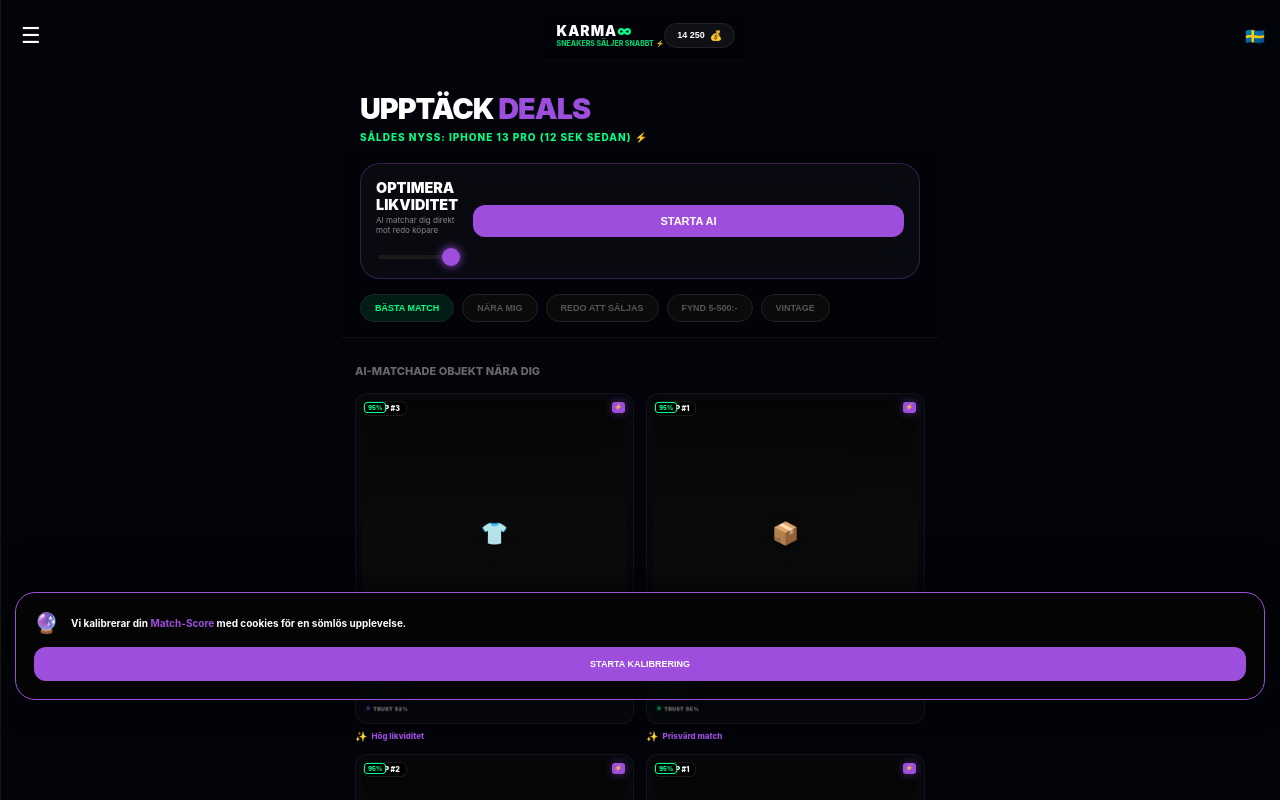
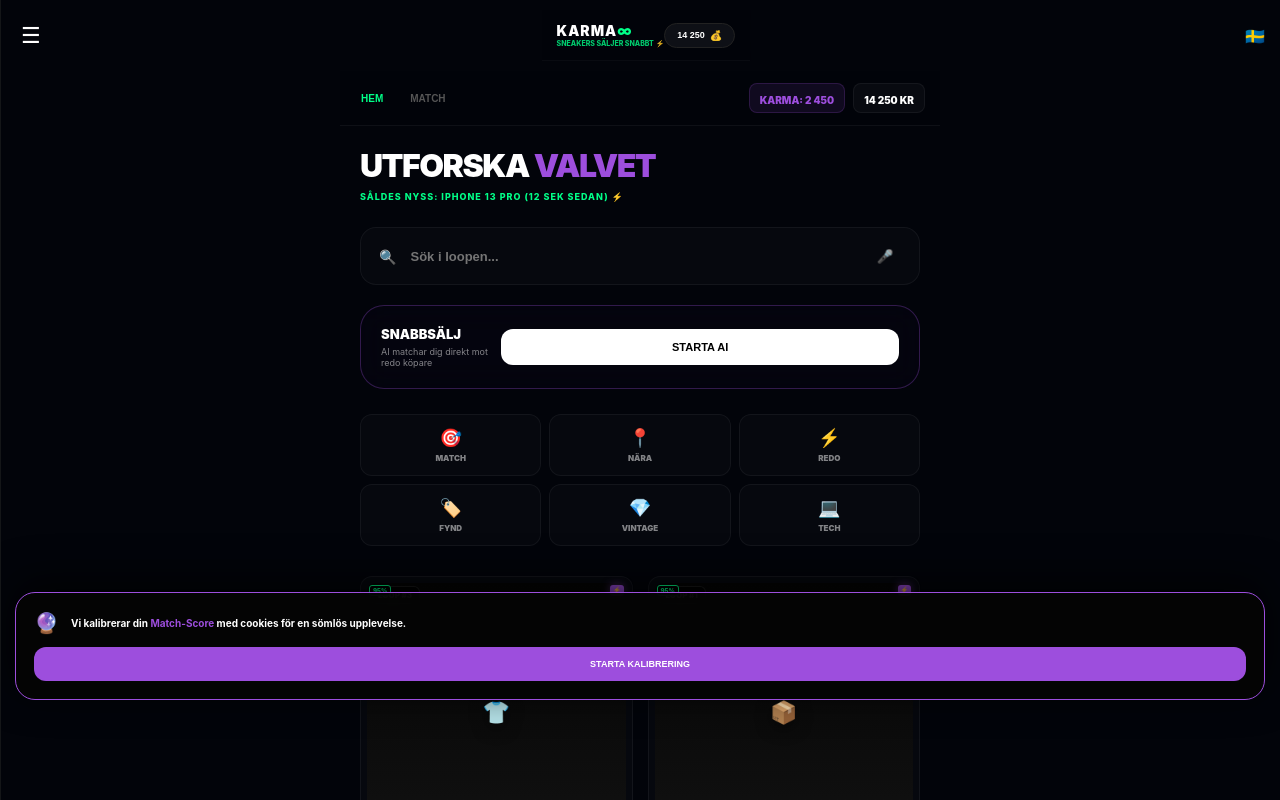
Before and after one commit to gascheckking/marketbeg-appGem, a Next.js app: page / in a window 1280 px wide. Shown: the top 800 px of the page. Built offline with nearby package versions, Linux system fonts and the light colour scheme.

Commit message:
Update page.tsx

```diff
--- a/app/page.tsx
+++ b/app/page.tsx
@@ -5,8 +5,8 @@ import FeedCardSell from '@/components/FeedCardSell';
 import LoadingAI from '@/components/LoadingAI';
 
 export default function Marketplace() {
-  const [itemCount, setItemCount] = useState(100);
   const [isAnalysing, setIsAnalysing] = useState(false);
+  const [isListening, setIsListening] = useState(false);
   const [activePulse, setActivePulse] = useState("Marknaden är het 🔥 124 aktiva matcher");
 
   // A. Användarorientering & B. Social Proof (Pulse-effekt)
@@ -23,9 +23,13 @@ export default function Marketplace() {
     return () => clearInterval(timer);
   }, []);
 
-  const categories = ["BÄSTA MATCH", "NÄRA MIG", "REDO ATT SÄLJAS", "FYND 5-500:-", "VINTAGE"];
+  // Smalare, avlånga kategorier för att slippa scroll
+  const categories = [
+    { n: "MATCH", i: "🎯" }, { n: "NÄRA", i: "📍" },
+    { n: "REDO", i: "⚡" }, { n: "FYND", i: "🏷️" },
+    { n: "VINTAGE", i: "💎" }, { n: "TECH", i: "💻" }
+  ];
 
-  // Utökad data för att stödja "Loop-tänket" och AI-beslut
   const items = [
     { id: "1", title: "Vintage Tee", price: 480, trust: 92, loop: 3, aiNote: "Hög likviditet" },
     { id: "2", title: "USB-C Hub", price: 245, trust: 95, loop: 1, aiNote: "Prisvärd match" },
@@ -38,53 +42,75 @@ export default function Marketplace() {
   return (
     <div className="page-wrapper" style={{ animation: 'fadeIn 0.5s ease' }}>
 
-      {/* 1️⃣ TOP SECTION - IDENTITET & SOCIAL PROOF */}
-      <div style={{ padding: '20px 20px 10px 20px' }}>
-        <h1 style={{ fontSize: '1.8rem', fontWeight: 900, margin: 0, letterSpacing: '-1px' }}>
-          UPPTÄCK <span style={{ color: 'var(--neon-purple)' }}>DEALS</span>
-        </h1>
-        <div style={{
-          fontSize: '10px',
-          fontWeight: 800,
-          color: 'var(--neon-mint)',
-          marginTop: '5px',
-          textTransform: 'uppercase',
-          letterSpacing: '1px'
-        }}>
-          {activePulse}
+      {/* 1️⃣ LÅST SYSTEM-NAV (Toppen - Saldo & Karma) */}
+      <div style={{
+        position: 'sticky', top: 0, zIndex: 100,
+        background: 'rgba(2, 4, 10, 0.98)', backdropFilter: 'blur(20px)',
+        borderBottom: '1px solid rgba(255,255,255,0.05)', padding: '12px 15px'
+      }}>
+        <div style={{ display: 'flex', justifyContent: 'space-between', alignItems: 'center' }}>
+          <div style={{ display: 'flex', gap: '15px', alignItems: 'center' }}>
+             <button style={{ background: 'none', border: 'none', color: 'var(--neon-mint)', fontWeight: 900, fontSize: '10px' }}>HEM</button>
+             <button style={{ background: 'none', border: 'none', color: '#555', fontWeight: 900, fontSize: '10px' }}>MATCH</button>
+          </div>
+          <div style={{ display: 'flex', gap: '8px', alignItems: 'center' }}>
+             <div style={{ background: 'rgba(157, 78, 221, 0.1)', padding: '4px 10px', borderRadius: '8px', border: '1px solid rgba(157, 78, 221, 0.2)' }}>
+                <span style={{ fontSize: '10px', fontWeight: 900, color: 'var(--neon-purple)' }}>KARMA: 2 450</span>
+             </div>
+             <div style={{ background: 'rgba(255,255,255,0.03)', padding: '4px 10px', borderRadius: '8px', border: '1px solid rgba(255,255,255,0.05)' }}>
+                <span style={{ fontSize: '10px', fontWeight: 900 }}>14 250 KR</span>
+             </div>
+          </div>
         </div>
       </div>
 
-      <div style={{
-        position: 'sticky',
-        top: 0,
-        zIndex: 10,
-        background: 'rgba(2, 4, 10, 0.95)',
-        backdropFilter: 'blur(15px)',
-        padding: '10px 20px',
-        borderBottom: '1px solid rgba(255,255,255,0.05)'
-      }}>
-        {/* 2️⃣ PRIMÄR HANDLING - AI SOM AKTÖR */}
+      <div style={{ padding: '20px' }}>
+        {/* 2️⃣ IDENTITY & PULSE */}
+        <header style={{ marginBottom: '25px' }}>
+          <h1 style={{ fontSize: '2rem', fontWeight: 900, margin: 0, letterSpacing: '-1.5px' }}>
+            UTFORSKA <span style={{ color: 'var(--neon-purple)' }}>VALVET</span>
+          </h1>
+          <div style={{ fontSize: '9px', fontWeight: 800, color: 'var(--neon-mint)', marginTop: '6px', letterSpacing: '1px' }}>
+            {activePulse.toUpperCase()}
+          </div>
+        </header>
+
+        {/* 3️⃣ SÖK MED RÖSTSTYRNING */}
+        <div style={{
+          background: 'rgba(255,255,255,0.02)', borderRadius: '16px',
+          padding: '12px 18px', display: 'flex', alignItems: 'center', gap: '12px',
+          border: '1px solid rgba(255,255,255,0.05)', marginBottom: '20px'
+        }}>
+          <span style={{ fontSize: '14px' }}>🔍</span>
+          <input
+            type="text" placeholder="Sök i loopen..."
+            style={{ background: 'transparent', border: 'none', color: '#fff', flex: 1, outline: 'none', fontSize: '13px', fontWeight: 600 }}
+          />
+          <button
+            onClick={() => setIsListening(!isListening)}
+            style={{
+              background: isListening ? 'var(--neon-purple)' : 'transparent',
+              border: 'none', borderRadius: '50%', width: '32px', height: '32px', transition: '0.3s',
+              boxShadow: isListening ? '0 0 15px var(--neon-purple)' : 'none'
+            }}>
+            {isListening ? '🎙️' : '🎤'}
+          </button>
+        </div>
+
+        {/* 4️⃣ SNABBSÄLJ (AI SOM AKTÖR) */}
         <div className="glass-card" style={{
-          padding: '15px',
-          borderRadius: '20px',
-          marginBottom: '10px',
-          border: '1px solid rgba(157, 78, 221, 0.3)'
+          padding: '20px', borderRadius: '24px', marginBottom: '25px',
+          border: '1px solid rgba(157, 78, 221, 0.3)', background: 'rgba(157, 78, 221, 0.02)'
         }}>
-          <div style={{ display: 'flex', justifyContent: 'space-between', alignItems: 'center', gap: '15px' }}>
-            <div style={{ flex: 1 }}>
-              <h2 style={{ fontSize: '0.9rem', fontWeight: 900, margin: 0 }}>OPTIMERA LIKVIDITET</h2>
-              <p style={{ fontSize: '8px', opacity: 0.5, margin: '2px 0 8px' }}>AI matchar dig direkt mot redo köpare</p>
-              <input
-                type="range" min="1" max="100" value={itemCount}
-                onChange={(e) => setItemCount(parseInt(e.target.value))}
-                className="karma-slider"
-              />
+          <div style={{ display: 'flex', justifyContent: 'space-between', alignItems: 'center' }}>
+            <div>
+              <h2 style={{ fontSize: '13px', fontWeight: 900, margin: 0 }}>SNABBSÄLJ</h2>
+              <p style={{ fontSize: '9px', opacity: 0.5, margin: '4px 0 0' }}>AI matchar dig direkt mot redo köpare</p>
             </div>
             <button
               onClick={() => setIsAnalysing(!isAnalysing)}
               className="primary-btn"
-              style={{ background: 'var(--neon-purple)', color: '#fff', padding: '10px 15px' }}>
+              style={{ background: '#fff', color: '#000', padding: '12px 20px', fontSize: '11px' }}>
               {isAnalysing ? 'STOPPA' : 'STARTA AI'}
             </button>
           </div>
@@ -92,67 +118,58 @@ export default function Marketplace() {
 
         {isAnalysing && <LoadingAI />}
 
-        {/* 3️⃣ KATEGORIER (Förstärkta chips) */}
-        <div style={{ display: 'flex', gap: '8px', overflowX: 'auto', padding: '5px 0', scrollbarWidth: 'none' }}>
+        {/* 5️⃣ SMALA KATEGORIER (3 i bredd för noll scroll) */}
+        <div style={{ display: 'grid', gridTemplateColumns: 'repeat(3, 1fr)', gap: '8px', marginBottom: '30px' }}>
           {categories.map((cat, i) => (
-            <button key={i} style={{
-              whiteSpace: 'nowrap', padding: '8px 14px', borderRadius: '20px',
-              border: '1px solid #222', background: i === 0 ? 'rgba(0,255,136,0.1)' : '#0a0a0a',
-              color: i === 0 ? 'var(--neon-mint)' : '#555', fontSize: '9px', fontWeight: 900
+            <div key={i} style={{
+              background: 'rgba(255,255,255,0.02)', border: '1px solid rgba(255,255,255,0.05)',
+              borderRadius: '12px', padding: '12px 5px', textAlign: 'center', display: 'flex',
+              flexDirection: 'column', alignItems: 'center', gap: '5px'
             }}>
-              {cat}
-            </button>
+              <span style={{ fontSize: '18px' }}>{cat.i}</span>
+              <span style={{ fontSize: '8px', fontWeight: 900, opacity: 0.5 }}>{cat.n}</span>
+            </div>
           ))}
         </div>
-      </div>
 
-      {/* 4️⃣ FEED - LOOP-TÄNK & HANDLING */}
-      <div style={{ padding: '15px' }}>
-        <p style={{ fontSize: '11px', fontWeight: 800, opacity: 0.4, marginBottom: '15px', textTransform: 'uppercase' }}>
-          AI-matchade objekt nära dig
-        </p>
-
-        {/* Rutnät optimerat för visuell data (2-i-bredd för tydlighet, eller behåll 3) */}
-        <div style={{ display: 'grid', gridTemplateColumns: 'repeat(2, 1fr)', gap: '12px' }}>
+        {/* 6️⃣ FEED - LOOP-TÄNK */}
+        <div style={{ display: 'grid', gridTemplateColumns: 'repeat(2, 1fr)', gap: '15px' }}>
           {items.map((item, i) => (
-            <div key={i} style={{ position: 'relative' }}>
+            <div key={i} style={{ position: 'relative', animation: 'fadeIn 0.5s ease' }}>
               <FeedCardSell {...item} />
 
-              {/* Loop History Tag */}
               <div style={{
-                position: 'absolute', top: '8px', left: '8px',
-                background: 'rgba(0,0,0,0.7)', padding: '2px 6px',
-                borderRadius: '6px', fontSize: '7px', fontWeight: 900,
+                position: 'absolute', top: '10px', left: '10px',
+                background: 'rgba(0,0,0,0.8)', padding: '3px 7px',
+                borderRadius: '6px', fontSize: '8px', fontWeight: 900,
                 border: '1px solid rgba(255,255,255,0.1)', backdropFilter: 'blur(4px)'
               }}>
                 LOOP #{item.loop}
               </div>
 
-              {/* AI Insight (Vägledning) */}
               <div style={{
-                marginTop: '6px', fontSize: '8px', color: 'var(--neon-purple)',
+                marginTop: '8px', fontSize: '9px', color: 'var(--neon-purple)',
                 fontWeight: 800, display: 'flex', alignItems: 'center', gap: '4px'
               }}>
-                <span style={{ fontSize: '10px' }}>✨</span> {item.aiNote}
+                <span style={{ fontSize: '11px' }}>✨</span> {item.aiNote}
               </div>
             </div>
           ))}
         </div>
       </div>
 
-      {/* 5️⃣ BOTTEN: TRYGGHET (Karma Shield) */}
+      {/* 7️⃣ BOTTEN: TRYGGHET */}
       <div style={{
-        padding: '40px 20px', textAlign: 'center', opacity: 0.3,
+        padding: '60px 20px', textAlign: 'center', opacity: 0.2,
         borderTop: '1px solid rgba(255,255,255,0.05)', marginTop: '20px'
       }}>
-        <p style={{ fontSize: '9px', fontWeight: 900, letterSpacing: '1px' }}>
-          🛡️ SKYDDAD VIA KARMA SHIELD • ESCROW AKTIVERAT
+        <p style={{ fontSize: '10px', fontWeight: 900, letterSpacing: '2px' }}>
+          🛡️ KARMA SHIELD PROTECTED • ESCROW NOD: ACTIVE
         </p>
       </div>
 
       <style jsx>{`
-        .karma-slider { width: 100%; accent-color: var(--neon-purple); }
-        @keyframes fadeIn { from { opacity: 0; } to { opacity: 1; } }
+        @keyframes fadeIn { from { opacity: 0; transform: translateY(10px); } to { opacity: 1; transform: translateY(0); } }
       `}</style>
     </div>
   );
```
